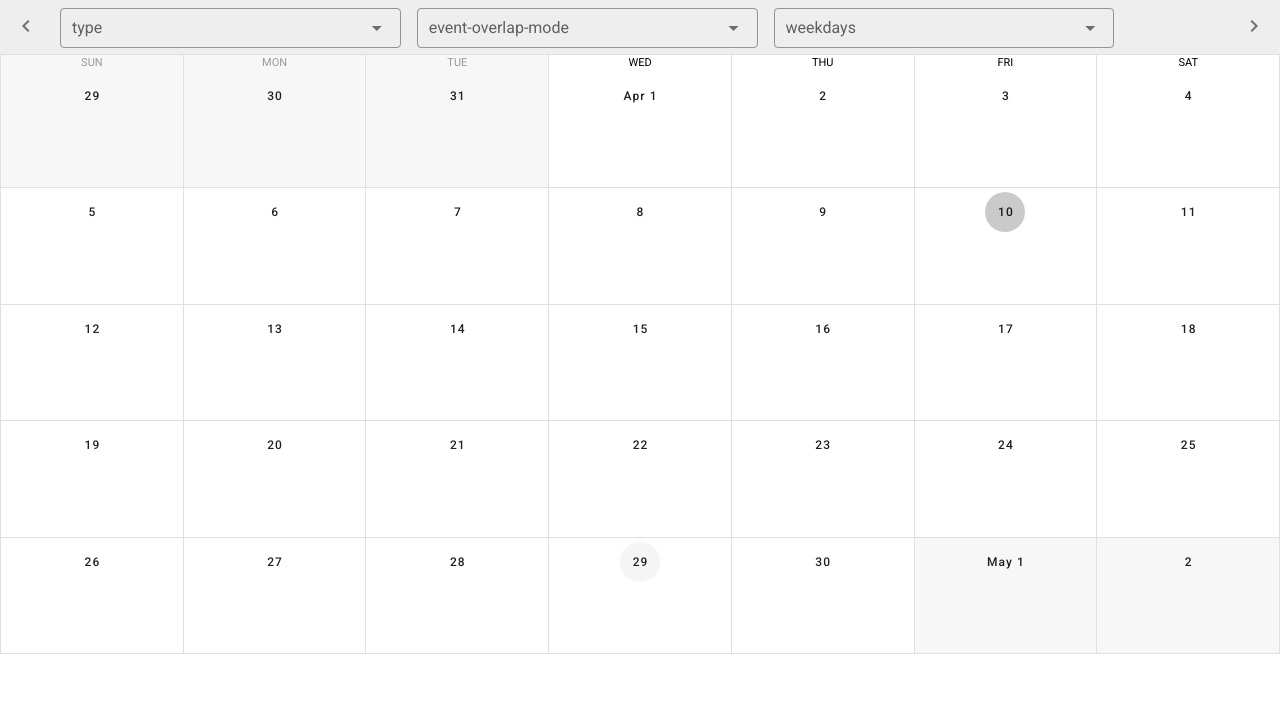
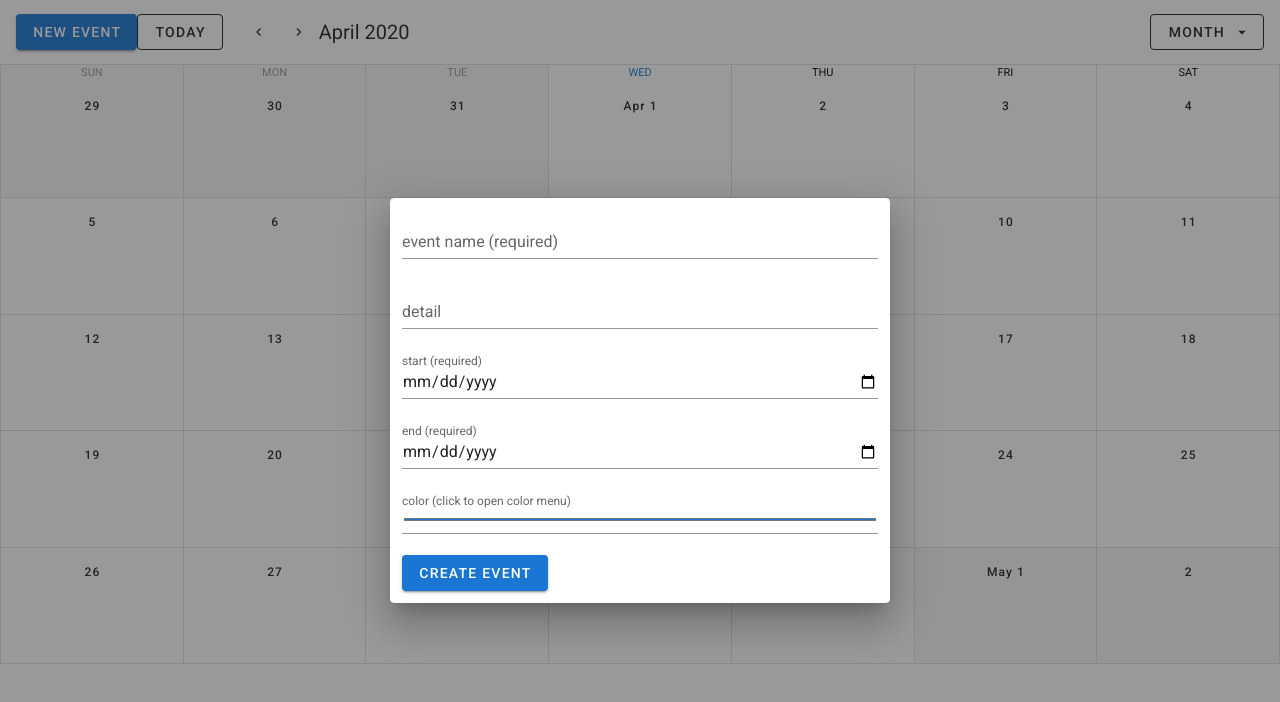
Before and after one commit to QuintonEL/vue-calendar, a Vue app: page / in a window 1280 px wide. Both pictures are taken after a click on the button "10". Shown: the top 702 px of the page. Built offline with nearby package versions, Linux system fonts and the light colour scheme; no server answers; the database is empty; what vue-textarea-autosize would draw is missing.

Commit message:
added functionality and other things to the calendar buttons

```diff
--- a/src/components/Calendar.vue
+++ b/src/components/Calendar.vue
@@ -1,108 +1,292 @@
 <template>
-  <div>
-    <v-sheet
-      tile
-      height="54"
-      color="grey lighten-3"
-      class="d-flex"
-    >
-      <v-btn
-        icon
-        class="ma-2"
-        @click="$refs.calendar.prev()"
-      >
-        <v-icon>mdi-chevron-left</v-icon>
+  <v-row class="fill-height">
+    <v-col>
+      <v-sheet height="64">
+        <v-toolbar flat color="white">
+          <v-btn color="primary" dark @click.stop="dialog = true">
+            New Event
           </v-btn>
-      <v-select
-        v-model="type"
-        :items="types"
-        dense
-        outlined
-        hide-details
-        class="ma-2"
-        label="type"
-      ></v-select>
-      <v-select
-        v-model="mode"
-        :items="modes"
-        dense
-        outlined
-        hide-details
-        label="event-overlap-mode"
-        class="ma-2"
-      ></v-select>
-      <v-select
-        v-model="weekday"
-        :items="weekdays"
-        dense
-        outlined
-        hide-details
-        label="weekdays"
-        class="ma-2"
-      ></v-select>
-      <v-spacer></v-spacer>
-      <v-btn
-        icon
-        class="ma-2"
-        @click="$refs.calendar.next()"
-      >
-        <v-icon>mdi-chevron-right</v-icon>
+          <v-btn outlined class="mr-4" @click="setToday">
+            Today
           </v-btn>
+          <v-btn fab text small @click="prev">
+            <v-icon small>mdi-chevron-left</v-icon>
+          </v-btn>
+          <v-btn fab text small @click="next">
+            <v-icon small>mdi-chevron-right</v-icon>
+          </v-btn>
+          <v-toolbar-title>{{ title }}</v-toolbar-title>
+          <div class="flex-grow-1"></div>
+          <v-menu bottom right>
+            <template v-slot:activator="{ on }">
+              <v-btn outlined v-on="on">
+                <span>{{ typeToLabel[type] }}</span>
+                <v-icon right>mdi-menu-down</v-icon>
+              </v-btn>
+            </template>
+            <v-list>
+              <v-list-item @click="type = 'day'">
+                <v-list-item-title>Day</v-list-item-title>
+              </v-list-item>
+              <v-list-item @click="type = 'week'">
+                <v-list-item-title>Week</v-list-item-title>
+              </v-list-item>
+              <v-list-item @click="type = 'month'">
+                <v-list-item-title>Month</v-list-item-title>
+              </v-list-item>
+              <v-list-item @click="type = '4day'">
+                <v-list-item-title>4 days</v-list-item-title>
+              </v-list-item>
+            </v-list>
+          </v-menu>
+        </v-toolbar>
       </v-sheet>
+
+      <v-dialog v-model="dialog" max-width="500">
+        <v-card>
+          <v-container>
+            <v-form @submit.prevent="addEvent">
+              <v-text-field v-model="name" type="text" label="event name (required)"></v-text-field>
+              <v-text-field v-model="details" type="text" label="detail"></v-text-field>
+              <v-text-field v-model="start" type="date" label="start (required)"></v-text-field>
+              <v-text-field v-model="end" type="date" label="end (required)"></v-text-field>
+              <v-text-field v-model="color" type="color" label="color (click to open color menu)"></v-text-field>
+              <v-btn type="submit" color="primary" class="mr-4" @click.stop="dialog = false">
+                create event
+              </v-btn>
+            </v-form>
+          </v-container>
+        </v-card>
+      </v-dialog>
+
+      <v-dialog v-model="dialogDate" max-width="500">
+        <v-card>
+          <v-container>
+            <v-form @submit.prevent="addEvent">
+              <v-text-field v-model="name" type="text" label="event name (required)"></v-text-field>
+              <v-text-field v-model="details" type="text" label="detail"></v-text-field>
+              <v-text-field v-model="start" type="date" label="start (required)"></v-text-field>
+              <v-text-field v-model="end" type="date" label="end (required)"></v-text-field>
+              <v-text-field v-model="color" type="color" label="color (click to open color menu)"></v-text-field>
+              <v-btn type="submit" color="primary" class="mr-4" @click.stop="dialog = false">
+                create event
+              </v-btn>
+            </v-form>
+          </v-container>
+        </v-card>
+      </v-dialog>
+
 <v-sheet height="600">
   <v-calendar
   ref="calendar"
-        v-model="value"
-        :weekdays="weekday"
+  v-model="focus"
+  color="primary"
+  :events="events"
+  :event-color="getEventColor"
+  :event-margin-bottom="3"
+  :now="today"
   :type="type"
-        :events="events"
-        :event-overlap-mode="mode"
-        :event-overlap-threshold="30"
-        :event-color="getEventColor"
-        @change="getEvents"
+  @click:event="showEvent"
+  @click:more="viewDay"
+  @click:date="setDialogDate"
+  @change="updateRange"
   ></v-calendar>
+  <v-menu
+  v-model="selectedOpen"
+  :close-on-content-click="false"
+  :activator="selectedElement"
+  full-width
+  offset-x
+  >
+  <v-card color="grey lighten-4" :width="350" flat>
+    <v-toolbar :color="selectedEvent.color" dark>
+      <v-btn @click="deleteEvent(selectedEvent.id)" icon>
+        <v-icon>mdi-delete</v-icon>
+      </v-btn>
+      <v-toolbar-title v-html="selectedEvent.name"></v-toolbar-title>
+      <div class="flex-grow-1"></div>
+    </v-toolbar>
+
+    <v-card-text>
+      <form v-if="currentlyEditing !== selectedEvent.id">
+        {{ selectedEvent.details }}
+      </form>
+      <form v-else>
+        <textarea-autosize
+        v-model="selectedEvent.details"
+        type="text"
+        style="width: 100%"
+        :min-height="100"
+        placeholder="add note">
+      </textarea-autosize>
+    </form>
+  </v-card-text>
+
+  <v-card-actions>
+    <v-btn text color="secondary" @click="selectedOpen = false">
+      close
+    </v-btn>
+    <v-btn v-if="currentlyEditing !== selectedEvent.id" text @click.prevent="editEvent(selectedEvent)">
+      edit
+    </v-btn>
+    <v-btn text v-else type="submit" @click.prevent="updateEvent(selectedEvent)">
+      Save
+    </v-btn>
+  </v-card-actions>
+</v-card>
+</v-menu>
 </v-sheet>
-  </div>
+</v-col>
+</v-row>
 </template>
 
 <script>
-import { db } from '@/main';
+import { db } from '@/main'
 export default {
   data: () => ({
-    today: new Date().toISOString().substr(0,10),
-    focus: new Date().toISOString().substr(0,10),
-    type: "month",
+    today: new Date().toISOString().substr(0, 10),
+    focus: new Date().toISOString().substr(0, 10),
+    type: 'month',
     typeToLabel: {
-      month: "Month",
-      week: "Week",
-      day: "Day",
-      "4day": "4 Days"
+      month: 'Month',
+      week: 'Week',
+      day: 'Day',
+      '4day': '4 Days',
     },
     name: null,
     details: null,
     start: null,
     end: null,
-    color: "#1976D2",
+    color: '#1976D2', // default event color
     currentlyEditing: null,
-    slectedEvent: {},
+    selectedEvent: {},
     selectedElement: null,
-    selecteddOpen: false,
+    selectedOpen: false,
     events: [],
-    dialog: false
+    dialog: false,
+    dialogDate: false
   }),
-  mounted() {
-    this.getEvents();
+  mounted () {
+    this.getEvents()
+  },
+  computed: {
+    title () {
+      const { start, end } = this
+      if (!start || !end) {
+        return ''
+      }
+      const startMonth = this.monthFormatter(start)
+      const endMonth = this.monthFormatter(end)
+      const suffixMonth = startMonth === endMonth ? '' : endMonth
+      const startYear = start.year
+      const endYear = end.year
+      const suffixYear = startYear === endYear ? '' : endYear
+      const startDay = start.day + this.nth(start.day)
+      const endDay = end.day + this.nth(end.day)
+      switch (this.type) {
+        case 'month':
+        return `${startMonth} ${startYear}`
+        case 'week':
+        case '4day':
+        return `${startMonth} ${startDay} ${startYear} - ${suffixMonth} ${endDay} ${suffixYear}`
+        case 'day':
+        return `${startMonth} ${startDay} ${startYear}`
+      }
+      return ''
+    },
+    monthFormatter () {
+      return this.$refs.calendar.getFormatter({
+        timeZone: 'UTC', month: 'long',
+      })
+    }
   },
   methods: {
-    async getEvents() {
-      let snapshot = await db.collection('calEvent').get();
-      let events = [];
+    async getEvents () {
+      let snapshot = await db.collection('calEvent').get()
+      const events = []
       snapshot.forEach(doc => {
-        let appData = doc.data();
-        appData.id = doc.id;
+        let appData = doc.data()
+        appData.id = doc.id
         events.push(appData)
-      });
-      this.events = events;
+      })
+      this.events = events
+    },
+    setDialogDate( { date }) {
+      this.dialogDate = true
+      this.focus = date
+    },
+    viewDay ({ date }) {
+      this.focus = date
+      this.type = 'day'
+    },
+    getEventColor (event) {
+      return event.color
+    },
+    setToday () {
+      this.focus = this.today
+    },
+    prev () {
+      this.$refs.calendar.prev()
+    },
+    next () {
+      this.$refs.calendar.next()
+    },
+    async addEvent () {
+      if (this.name && this.start && this.end) {
+        await db.collection("calEvent").add({
+          name: this.name,
+          details: this.details,
+          start: this.start,
+          end: this.end,
+          color: this.color
+        })
+        this.getEvents()
+        this.name = '',
+        this.details = '',
+        this.start = '',
+        this.end = '',
+        this.color = ''
+      } else {
+        alert('You must enter event name, start, and end time')
+      }
+    },
+    editEvent (ev) {
+      this.currentlyEditing = ev.id
+    },
+    async updateEvent (ev) {
+      await db.collection('calEvent').doc(this.currentlyEditing).update({
+        details: ev.details
+      })
+      this.selectedOpen = false,
+      this.currentlyEditing = null
+    },
+    async deleteEvent (ev) {
+      await db.collection("calEvent").doc(ev).delete()
+      this.selectedOpen = false,
+      this.getEvents()
+    },
+    showEvent ({ nativeEvent, event }) {
+      const open = () => {
+        this.selectedEvent = event
+        this.selectedElement = nativeEvent.target
+        setTimeout(() => this.selectedOpen = true, 10)
+      }
+      if (this.selectedOpen) {
+        this.selectedOpen = false
+        setTimeout(open, 10)
+      } else {
+        open()
+      }
+      nativeEvent.stopPropagation()
+    },
+    updateRange ({ start, end }) {
+      this.start = start
+      this.end = end
+    },
+    nth (d) {
+      return d > 3 && d < 21
+      ? 'th'
+      : ['th', 'st', 'nd', 'rd', 'th', 'th', 'th', 'th', 'th', 'th'][d % 10]
     }
   }
 }
```
Lines whose indentation alone changed are shown as unchanged.
